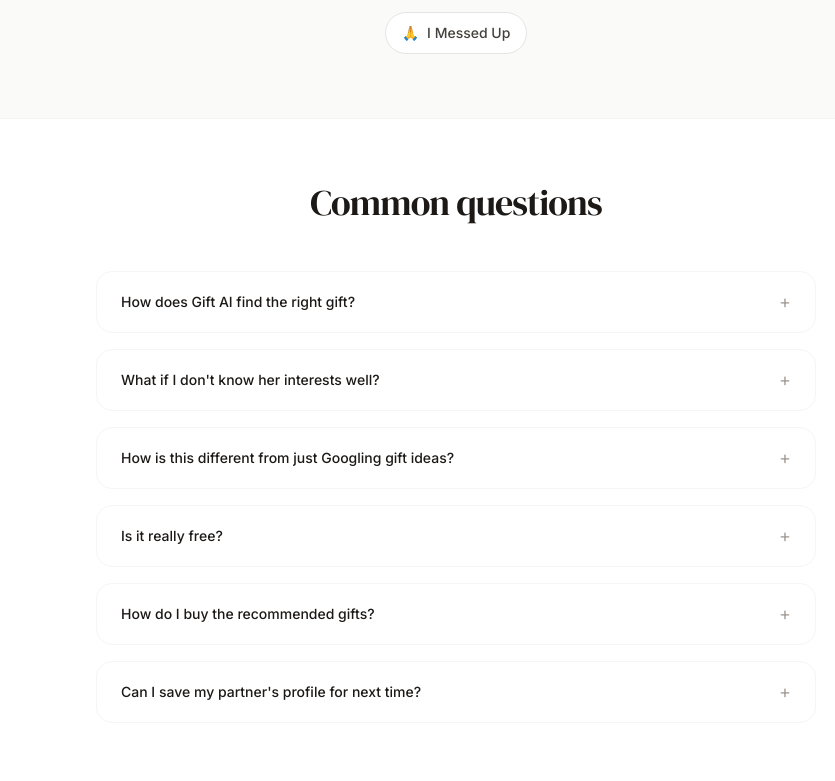
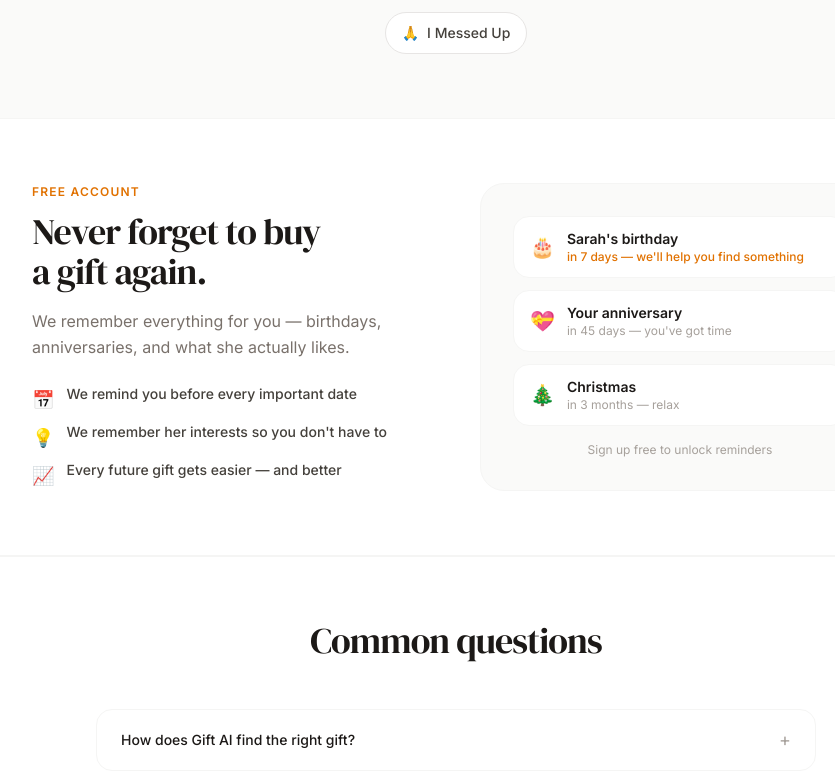
Before and after one commit to CAMGREEN637/gift-ai-frontend, a Next.js app: page / in a window 1280 px wide. Shown: the part 2399-3180 px from the top of the page, without its empty margins (184-1019 px from the left). Built offline with nearby package versions, Linux system fonts and the light colour scheme; no server answers.

Commit message:
updated auth modal

```diff
--- a/app/components/AuthModal.tsx
+++ b/app/components/AuthModal.tsx
@@ -18,7 +18,7 @@ export default function AuthModal({ isOpen, onClose, onSuccess }: AuthModalProps
 
   const { signIn, signUp, signInWithGoogle } = useAuth();
 
-  // ✅ Lock scroll + ESC close
+  // Lock scroll + ESC close
   useEffect(() => {
     if (!isOpen) return;
 
@@ -75,32 +75,81 @@ export default function AuthModal({ isOpen, onClose, onSuccess }: AuthModalProps
     }
   };
 
+  const isSuccess = error.includes("Check your email");
+
   return (
     <div
       className="fixed inset-0 bg-black/50 flex items-center justify-center z-50 p-4"
-      onClick={onClose} // ✅ click backdrop closes
+      onClick={onClose}
     >
       <div
-        className="bg-white rounded-2xl shadow-xl max-w-md w-full p-8"
-        onClick={(e) => e.stopPropagation()} // ✅ prevent close when clicking modal
+        className="bg-white rounded-3xl shadow-xl max-w-md w-full p-7"
+        onClick={(e) => e.stopPropagation()}
       >
         {/* Header */}
-        <div className="flex justify-between items-center mb-6">
-          <h2 className="text-2xl font-bold text-gray-900">
-            {isSignUp ? "Create Account" : "Sign In"}
+        <div className="flex justify-between items-start mb-4">
+          <h2 className="font-serif text-2xl text-stone-900 tracking-tight">
+            {isSignUp ? "Don't start from scratch next time" : "Welcome back"}
           </h2>
           <button
             onClick={onClose}
-            className="text-gray-400 hover:text-gray-600"
+            className="text-stone-300 hover:text-stone-500 transition-colors ml-4 mt-0.5 shrink-0"
           >
             ✕
           </button>
         </div>
 
-        {/* Form */}
-        <form onSubmit={handleSubmit} className="space-y-4">
+        {/* Value proposition */}
+        {isSignUp ? (
+          <div className="mb-4">
+            <p className="text-stone-500 text-sm mb-3">Save her profile and we&apos;ll:</p>
+            <div className="space-y-1.5">
+              {[
+                { emoji: "📅", text: "Remind you before every important date" },
+                { emoji: "💡", text: "Remember her interests so you don't have to" },
+                { emoji: "📈", text: "Make every future gift easier — and better" },
+              ].map(({ emoji, text }) => (
+                <div key={text} className="flex items-center gap-2.5">
+                  <span className="text-base">{emoji}</span>
+                  <span className="text-sm text-stone-600">{text}</span>
+                </div>
+              ))}
+            </div>
+          </div>
+        ) : (
+          <p className="text-stone-500 text-sm mb-4">Your saved recipients are waiting.</p>
+        )}
+
+        {/* Google button */}
+        <button
+          type="button"
+          onClick={handleGoogleSignIn}
+          disabled={loading}
+          className="w-full flex items-center justify-center gap-3 bg-white border border-stone-200 hover:border-stone-300 text-stone-700 font-semibold py-3 rounded-2xl shadow-sm transition-all disabled:opacity-50 mb-4"
+        >
+          <svg className="w-5 h-5" viewBox="0 0 24 24">
+            <path fill="#4285F4" d="M22.56 12.25c0-.78-.07-1.53-.2-2.25H12v4.26h5.92c-.26 1.37-1.04 2.53-2.21 3.31v2.77h3.57c2.08-1.92 3.28-4.74 3.28-8.09z"/>
+            <path fill="#34A853" d="M12 23c2.97 0 5.46-.98 7.28-2.66l-3.57-2.77c-.98.66-2.23 1.06-3.71 1.06-2.86 0-5.29-1.93-6.16-4.53H2.18v2.84C3.99 20.53 7.7 23 12 23z"/>
+            <path fill="#FBBC05" d="M5.84 14.09c-.22-.66-.35-1.36-.35-2.09s.13-1.43.35-2.09V7.07H2.18C1.43 8.55 1 10.22 1 12s.43 3.45 1.18 4.93l2.85-2.22.81-.62z"/>
+            <path fill="#EA4335" d="M12 5.38c1.62 0 3.06.56 4.21 1.64l3.15-3.15C17.45 2.09 14.97 1 12 1 7.7 1 3.99 3.47 2.18 7.07l3.66 2.84c.87-2.6 3.3-4.53 6.16-4.53z"/>
+          </svg>
+          Continue with Google
+        </button>
+
+        {/* Divider */}
+        <div className="relative mb-4">
+          <div className="absolute inset-0 flex items-center">
+            <div className="w-full border-t border-stone-200"></div>
+          </div>
+          <div className="relative flex justify-center">
+            <span className="px-3 bg-white text-xs text-stone-400">or use email</span>
+          </div>
+        </div>
+
+        {/* Email + password form */}
+        <form onSubmit={handleSubmit} className="space-y-3">
           <div>
-            <label className="block text-sm font-medium text-gray-700 mb-1">
+            <label className="block text-xs font-semibold uppercase tracking-widest text-stone-400 mb-1.5">
               Email
             </label>
             <input
@@ -108,13 +157,13 @@ export default function AuthModal({ isOpen, onClose, onSuccess }: AuthModalProps
               value={email}
               onChange={(e) => setEmail(e.target.value)}
               required
-              className="w-full px-4 py-2 border border-gray-300 rounded-lg focus:ring-2 focus:ring-blue-500 focus:border-transparent"
+              className="w-full px-4 py-2.5 border border-stone-200 rounded-xl text-sm text-stone-900 placeholder-stone-300 focus:outline-none focus:ring-2 focus:ring-amber-400 focus:border-transparent transition-all"
               placeholder="you@example.com"
             />
           </div>
 
           <div>
-            <label className="block text-sm font-medium text-gray-700 mb-1">
+            <label className="block text-xs font-semibold uppercase tracking-widest text-stone-400 mb-1.5">
               Password
             </label>
             <input
@@ -123,17 +172,17 @@ export default function AuthModal({ isOpen, onClose, onSuccess }: AuthModalProps
               onChange={(e) => setPassword(e.target.value)}
               required
               minLength={6}
-              className="w-full px-4 py-2 border border-gray-300 rounded-lg focus:ring-2 focus:ring-blue-500 focus:border-transparent"
+              className="w-full px-4 py-2.5 border border-stone-200 rounded-xl text-sm text-stone-900 placeholder-stone-300 focus:outline-none focus:ring-2 focus:ring-amber-400 focus:border-transparent transition-all"
               placeholder="••••••••"
             />
           </div>
 
           {error && (
             <div
-              className={`p-3 rounded-lg text-sm ${
-                error.includes("Check your email")
-                  ? "bg-green-50 text-green-800"
-                  : "bg-red-50 text-red-800"
+              className={`px-4 py-3 rounded-xl text-sm border ${
+                isSuccess
+                  ? "bg-emerald-50 text-emerald-700 border-emerald-200"
+                  : "bg-red-50 text-red-700 border-red-200"
               }`}
             >
               {error}
@@ -143,41 +192,11 @@ export default function AuthModal({ isOpen, onClose, onSuccess }: AuthModalProps
           <button
             type="submit"
             disabled={loading}
-            className="w-full bg-blue-600 hover:bg-blue-700 text-white font-semibold py-3 rounded-lg transition disabled:bg-gray-400"
+            className="w-full bg-stone-900 hover:bg-stone-800 text-white font-semibold py-3 rounded-xl transition-all disabled:opacity-50"
           >
-            {loading ? "Please wait..." : isSignUp ? "Sign Up" : "Sign In"}
+            {loading ? "Please wait…" : isSignUp ? "Create free account" : "Sign in"}
           </button>
         </form>
-
-        {/* Divider */}
-        <div className="mt-4">
-          <div className="relative">
-            <div className="absolute inset-0 flex items-center">
-              <div className="w-full border-t border-gray-300"></div>
-            </div>
-            <div className="relative flex justify-center text-sm">
-              <span className="px-2 bg-white text-gray-500">
-                Or continue with
-              </span>
-            </div>
-          </div>
-
-          {/* Google */}
-          <button
-            type="button"
-            onClick={handleGoogleSignIn}
-            disabled={loading}
-            className="mt-4 w-full flex items-center justify-center gap-3 bg-white border-2 border-gray-300 hover:border-gray-400 text-gray-700 font-semibold py-3 rounded-lg transition disabled:bg-gray-100"
-          >
-            <svg className="w-5 h-5" viewBox="0 0 24 24">
-              <path fill="#4285F4" d="M22.56 12.25c0-.78-.07-1.53-.2-2.25H12v4.26h5.92c-.26 1.37-1.04 2.53-2.21 3.31v2.77h3.57c2.08-1.92 3.28-4.74 3.28-8.09z"/>
-              <path fill="#34A853" d="M12 23c2.97 0 5.46-.98 7.28-2.66l-3.57-2.77c-.98.66-2.23 1.06-3.71 1.06-2.86 0-5.29-1.93-6.16-4.53H2.18v2.84C3.99 20.53 7.7 23 12 23z"/>
-              <path fill="#FBBC05" d="M5.84 14.09c-.22-.66-.35-1.36-.35-2.09s.13-1.43.35-2.09V7.07H2.18C1.43 8.55 1 10.22 1 12s.43 3.45 1.18 4.93l2.85-2.22.81-.62z"/>
-              <path fill="#EA4335" d="M12 5.38c1.62 0 3.06.56 4.21 1.64l3.15-3.15C17.45 2.09 14.97 1 12 1 7.7 1 3.99 3.47 2.18 7.07l3.66 2.84c.87-2.6 3.3-4.53 6.16-4.53z"/>
-            </svg>
-            Continue with Google
-          </button>
-        </div>
 
         {/* Toggle */}
         <div className="mt-4 text-center">
@@ -187,7 +206,7 @@ export default function AuthModal({ isOpen, onClose, onSuccess }: AuthModalProps
               setIsSignUp(!isSignUp);
               setError("");
             }}
-            className="text-blue-600 hover:text-blue-700 text-sm font-medium"
+            className="text-amber-600 hover:text-amber-700 text-sm font-medium transition-colors"
           >
             {isSignUp
               ? "Already have an account? Sign in"
--- a/app/components/GiftQuiz.tsx
+++ b/app/components/GiftQuiz.tsx
@@ -758,7 +758,7 @@ export default function GiftQuiz({ onComplete, initialAnswers }: QuizProps) {
     const isApology = answers.occasion === "apology";
     return (
       <>
-        <QuestionHeader question="How well do you know her style?" subtitle="Honest answer gets you better results." />
+        <QuestionHeader question="How well do you know her interests?" subtitle="Be honest — it helps us pick the right approach." />
         <div className="grid grid-cols-1 gap-3 mb-8">
           {(
             [
--- a/app/page.tsx
+++ b/app/page.tsx
@@ -432,6 +432,64 @@ function LandingPage({ onStart }: { onStart: () => void }) {
         </div>
       </section>
 
+      {/* ── NEVER FORGET ── */}
+      <section className="bg-white border-y border-stone-100 py-16">
+        <div className="max-w-4xl mx-auto px-6">
+          <div className="grid sm:grid-cols-2 gap-12 items-center">
+            {/* Left column */}
+            <div>
+              <p className="text-xs font-semibold uppercase tracking-widest text-amber-600 mb-3">Free account</p>
+              <h2 className="font-serif text-4xl text-stone-900 tracking-tight mb-4">
+                Never forget to buy<br />a gift again.
+              </h2>
+              <p className="text-stone-500 leading-relaxed mb-6">
+                We remember everything for you — birthdays, anniversaries, and what she actually likes.
+              </p>
+              <div className="space-y-2">
+                {[
+                  { emoji: "📅", text: "We remind you before every important date" },
+                  { emoji: "💡", text: "We remember her interests so you don't have to" },
+                  { emoji: "📈", text: "Every future gift gets easier — and better" },
+                ].map(({ emoji, text }) => (
+                  <div key={text} className="flex items-start gap-3">
+                    <span className="text-lg mt-0.5">{emoji}</span>
+                    <span className="text-sm text-stone-700 font-medium">{text}</span>
+                  </div>
+                ))}
+              </div>
+            </div>
+
+            {/* Right column — reminder mock-up */}
+            <div className="bg-stone-50 border border-stone-100 rounded-3xl p-8">
+              <div className="space-y-3">
+                <div className="bg-white border border-stone-100 rounded-2xl px-4 py-3 flex items-center gap-3">
+                  <span className="text-xl">🎂</span>
+                  <div>
+                    <p className="text-sm font-semibold text-stone-900">Sarah&apos;s birthday</p>
+                    <p className="text-xs text-amber-600 font-medium">in 7 days — we&apos;ll help you find something</p>
+                  </div>
+                </div>
+                <div className="bg-white border border-stone-100 rounded-2xl px-4 py-3 flex items-center gap-3">
+                  <span className="text-xl">💝</span>
+                  <div>
+                    <p className="text-sm font-semibold text-stone-900">Your anniversary</p>
+                    <p className="text-xs text-stone-400">in 45 days — you&apos;ve got time</p>
+                  </div>
+                </div>
+                <div className="bg-white border border-stone-100 rounded-2xl px-4 py-3 flex items-center gap-3">
+                  <span className="text-xl">🎄</span>
+                  <div>
+                    <p className="text-sm font-semibold text-stone-900">Christmas</p>
+                    <p className="text-xs text-stone-400">in 3 months — relax</p>
+                  </div>
+                </div>
+              </div>
+              <p className="text-xs text-stone-400 text-center mt-4">Sign up free to unlock reminders</p>
+            </div>
+          </div>
+        </div>
+      </section>
+
       {/* ── FAQ ── */}
       <section id="faq" className="bg-white border-t border-stone-100 py-16">
         <div className="max-w-3xl mx-auto px-6">
@@ -450,8 +508,8 @@ function LandingPage({ onStart }: { onStart: () => void }) {
                 a: "That's exactly what we're built for. The confidence check in our quiz adapts the recommendations — when you say you're lost, we lean on occasion and vibe instead of interests, and surface crowd-pleasers that work broadly.",
               },
               {
-                q: "How is this different from just Googling gift ideas?",
-                a: "Google gives you generic lists. We give you specific picks for your girlfriend, for this occasion, with an explanation of why each one is the right call for where you two are right now.",
+                q: "How is this different from asking an AI chatbot for gift ideas?",
+                a: "A chatbot gives you a generic list based on whatever you type in the moment. It doesn't know your relationship stage, it doesn't adapt to the occasion's emotional register, it can't explain why a specific gift works for where you two are, and it forgets everything by next time. We remember her interests, track what's worked before, and get better with every gift you give.",
               },
               {
                 q: "Is it really free?",
```
